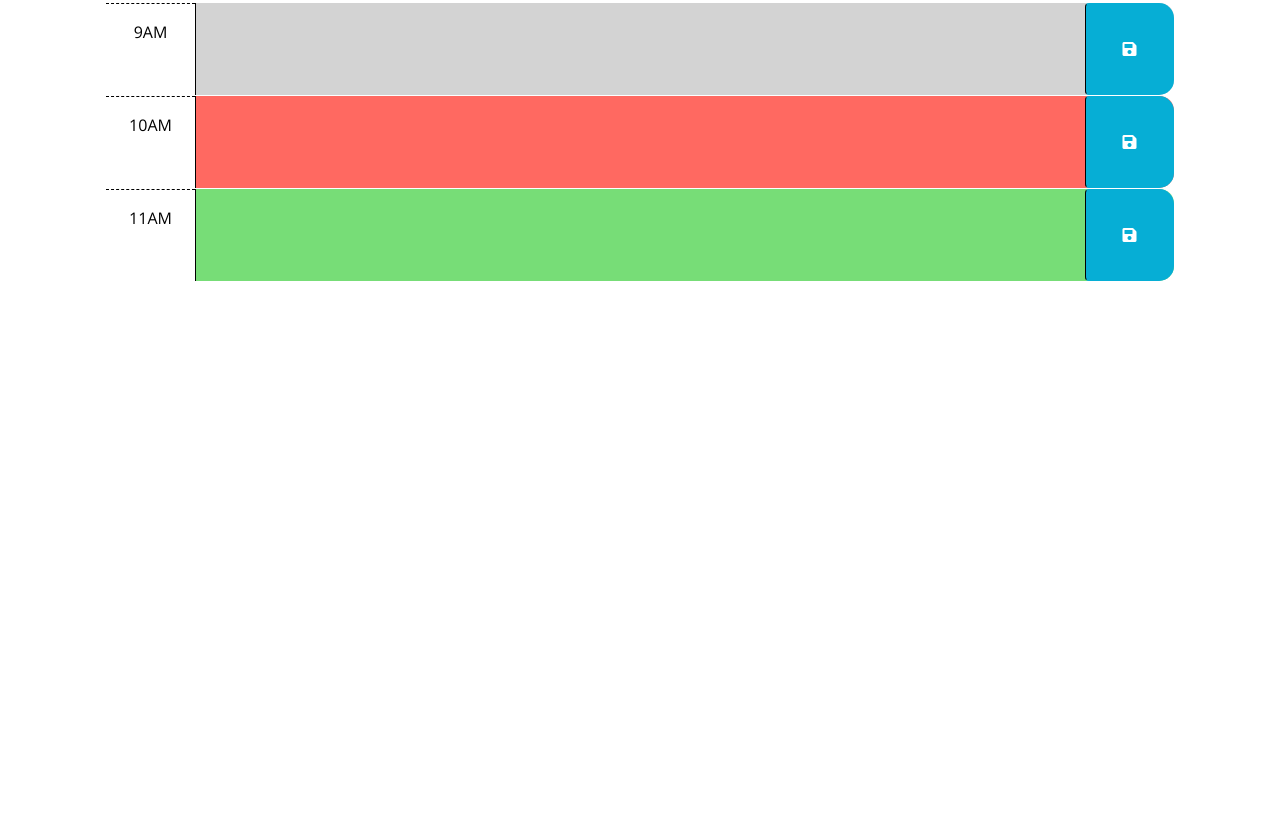
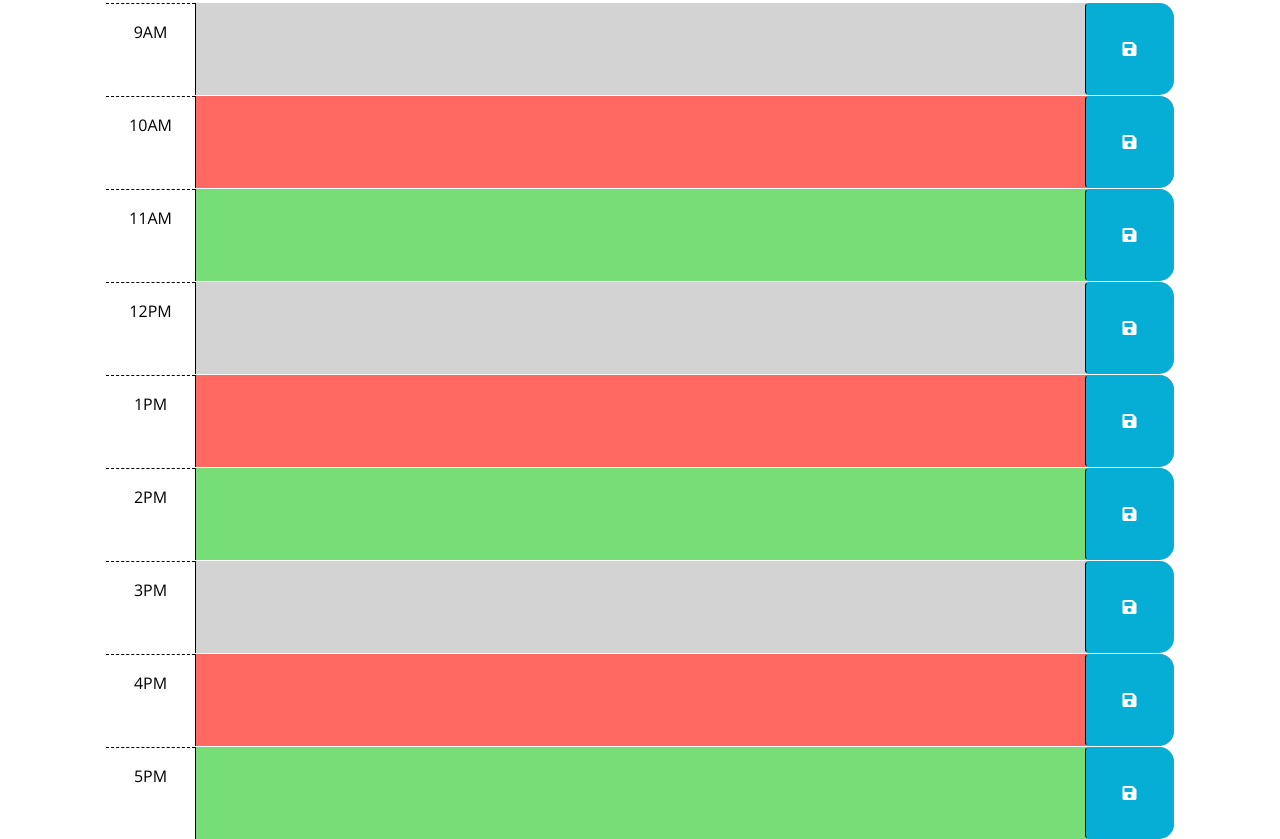
Before and after one commit to Yepitskeys/WorkDayScheduler, a plain HTML site: page Develop/index.html in a window 1280 px wide. Shown: the part 300-1139 px from the top of the page. Before the commit the page ends 800 px from the top, so only its background shows below. Drawn offline with nearby package versions, Linux system fonts and the light colour scheme.

Commit message:
updated README and added hour divs to html

```diff
--- a/Develop/index.html
+++ b/Develop/index.html
@@ -66,6 +66,54 @@
         </button>
       </div>
 
+      <div id="hour-12" class="row time-block past">
+        <div class="col-2 col-md-1 hour text-center py-3">12PM</div>
+        <textarea class="col-8 col-md-10 description" rows="3"> </textarea>
+        <button class="btn saveBtn col-2 col-md-1" aria-label="save">
+          <i class="fas fa-save" aria-hidden="true"></i>
+        </button>
+      </div>
+
+      <div id="hour-13" class="row time-block present">
+        <div class="col-2 col-md-1 hour text-center py-3">1PM</div>
+        <textarea class="col-8 col-md-10 description" rows="3"> </textarea>
+        <button class="btn saveBtn col-2 col-md-1" aria-label="save">
+          <i class="fas fa-save" aria-hidden="true"></i>
+        </button>
+      </div>
+
+      <div id="hour-14" class="row time-block future">
+        <div class="col-2 col-md-1 hour text-center py-3">2PM</div>
+        <textarea class="col-8 col-md-10 description" rows="3"> </textarea>
+        <button class="btn saveBtn col-2 col-md-1" aria-label="save">
+          <i class="fas fa-save" aria-hidden="true"></i>
+        </button>
+      </div>
+
+      <div id="hour-15" class="row time-block past">
+        <div class="col-2 col-md-1 hour text-center py-3">3PM</div>
+        <textarea class="col-8 col-md-10 description" rows="3"> </textarea>
+        <button class="btn saveBtn col-2 col-md-1" aria-label="save">
+          <i class="fas fa-save" aria-hidden="true"></i>
+        </button>
+      </div>
+
+      <div id="hour-16" class="row time-block present">
+        <div class="col-2 col-md-1 hour text-center py-3">4PM</div>
+        <textarea class="col-8 col-md-10 description" rows="3"> </textarea>
+        <button class="btn saveBtn col-2 col-md-1" aria-label="save">
+          <i class="fas fa-save" aria-hidden="true"></i>
+        </button>
+      </div>
+
+      <div id="hour-17" class="row time-block future">
+        <div class="col-2 col-md-1 hour text-center py-3">5PM</div>
+        <textarea class="col-8 col-md-10 description" rows="3"> </textarea>
+        <button class="btn saveBtn col-2 col-md-1" aria-label="save">
+          <i class="fas fa-save" aria-hidden="true"></i>
+        </button>
+      </div>
+
     <script src="https://code.jquery.com/jquery-3.4.1.min.js"></script>
     <script
       src="https://cdn.jsdelivr.net/npm/dayjs@1.11.3/dayjs.min.js"
--- a/Develop/script.js
+++ b/Develop/script.js
@@ -1,27 +1,4 @@
-// Wrap all code that interacts with the DOM in a call to jQuery to ensure that
-// the code isn't run until the browser has finished rendering all the elements
-// in the html.
-
-  // TODO: Add a listener for click events on the save button. This code should
-  // use the id in the containing time-block as a key to save the user input in
-  // local storage. HINT: What does `this` reference in the click listener
-  // function? How can DOM traversal be used to get the "hour-x" id of the
-  // time-block containing the button that was clicked? How might the id be
-  // useful when saving the description in local storage?
-  //
-  // TODO: Add code to apply the past, present, or future class to each time
-  // block by comparing the id to the current hour. HINTS: How can the id
-  // attribute of each time-block be used to conditionally add or remove the
-  // past, present, and future classes? How can Day.js be used to get the
-  // current hour in 24-hour time?
-  //
-  // TODO: Add code to get any user input that was saved in localStorage and set
-  // the values of the corresponding textarea elements. HINT: How can the id
-  // attribute of each time-block be used to do this?
-  //
-  // TODO: Add code to display the current date in the header of the page.
-
-  $(document).ready(function () {
+$(document).ready(function () {
 
    $('.saveBtn').on('click', function() {
       var value = $(this).siblings('.description').val();
@@ -36,15 +13,27 @@
       }, 5000);
     });
 
-  $('.saveBtn').on('click', function () {
-    // get nearby values
-  });
   function hourUpdater() {
     var currentHour = dayjs().hour();
+
     // loop over time blocks
     $('.time-block').each(function () {
+      var timeblock = parseInt($(this).attr('id').split('-')[1]);
+
+      // if and else statements to determine if its the actual time or not
+      if (timeblock < currentHour) {
+        $(this).addClass('past');
+      } else if (timeblock === currentHour){
+        $(this).removeClass('past');
+        $(this).addClass('present');
+      } else {
+        $(this).removeClass('past');
+        $(this).removeClassClass('present');
+        $(this).addClass('future');
+      }
     });
   }
+
   hourUpdater();
 
   // Is the current time correct, or does it need to be updated?
@@ -60,9 +49,7 @@
   $('#hour-15 .description').val(localStorage.getItem('hour-15'));
   $('#hour-16 .description').val(localStorage.getItem('hour-16'));
   $('#hour-17 .description').val(localStorage.getItem('hour-17'));
-  $('#hour-18 .description').val(localStorage.getItem('hour-18'));
-  $('#hour-19 .description').val(localStorage.getItem('hour-19'));
-  $('#hour-20 .description').val(localStorage.getItem('hour-20'));
+
 
   // display current day on page
   $('#currentDay').text(dayjs().format('dddd, MMMM D, YYYY'));
```
Also changed, not shown: 1 other file.
